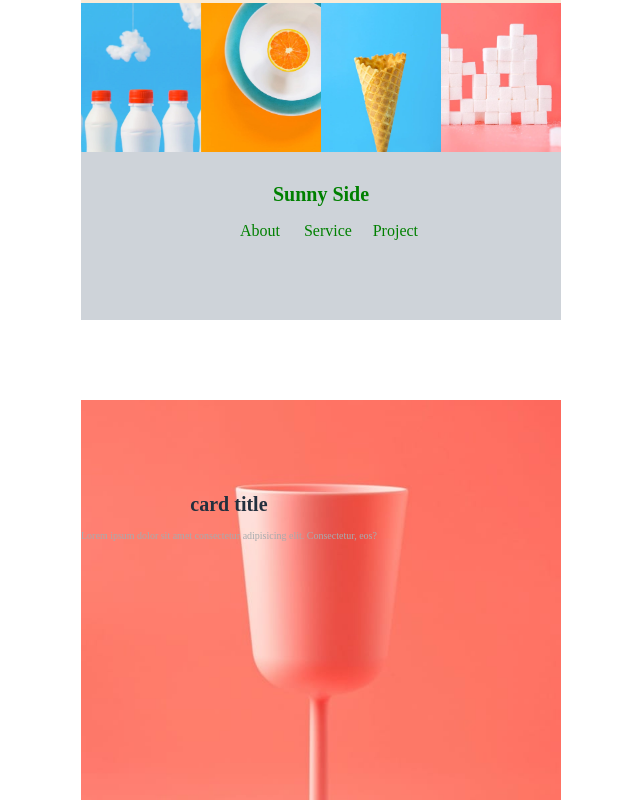
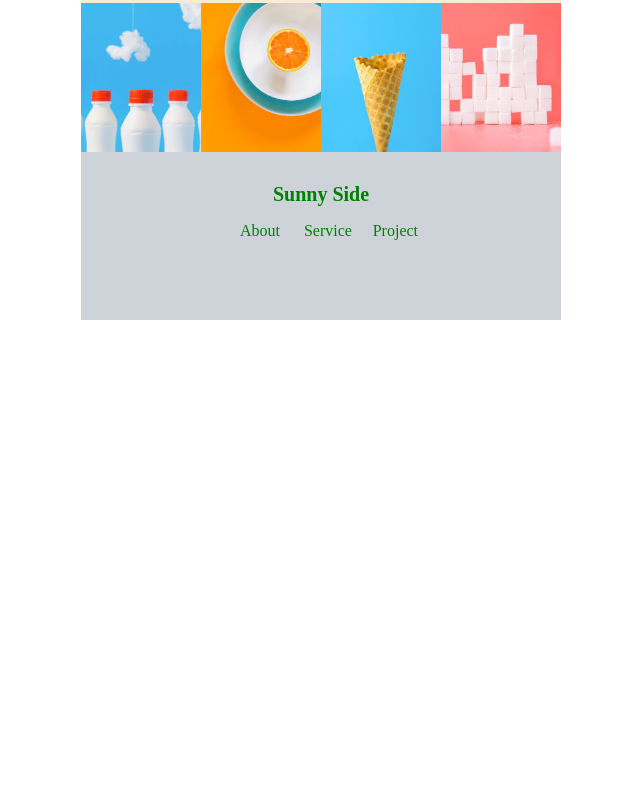
Before and after one commit to incremania/sunn, a plain HTML site: page index.html in a window 1280 px wide. Shown: the part 1188-1992 px from the top of the page, without its empty margins (367-1007 px from the left). After the commit the page ends 1508 px from the top, so only its background shows below. Drawn offline with Linux system fonts and the light colour scheme.

Commit message:
Update index.html

```diff
--- a/index.html
+++ b/index.html
@@ -153,14 +153,6 @@
 
  </main>
 
- <div class="main-card">
-   <img src="image-stand-out.jpg" alt="">
-   <div class="card-body">
-   <h1>card title</h1>
-   <p>Lorem ipsum dolor sit amet consectetur adipisicing elit. Consectetur, eos?</p>
-
- </div>
-
  <script>
    function myName() {
      console.log("my head");
```
